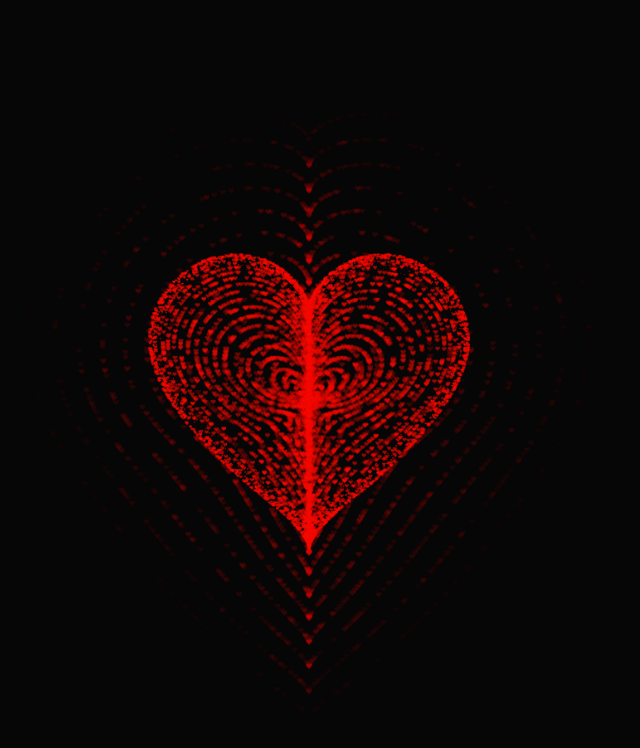
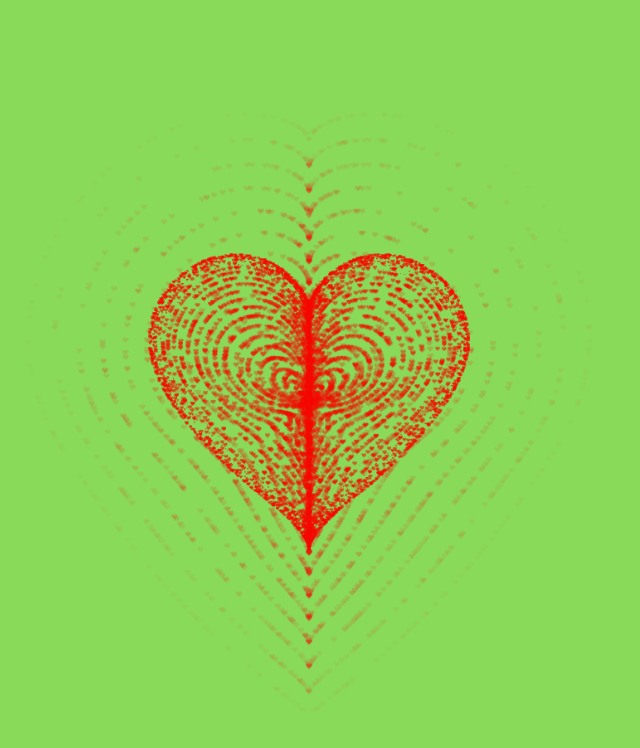
Before and after one commit to quangdang1412/FolderNew, a plain HTML site: page index.html in a window 1280 px wide. Shown: the whole page, without its empty margins (331-971 px from the left). Drawn offline with Linux system fonts and the light colour scheme; animation ran at ten frames a second.

Commit message:
Update index.html

```diff
--- a/index.html
+++ b/index.html
@@ -12,7 +12,7 @@
   height: 100%;
   padding: 0;
   margin: 0;
-  background: rgba(0, 0, 0, 0.851);
+  background: rgba(137,218,89);
 }
 canvas {
   position: absolute;
```
